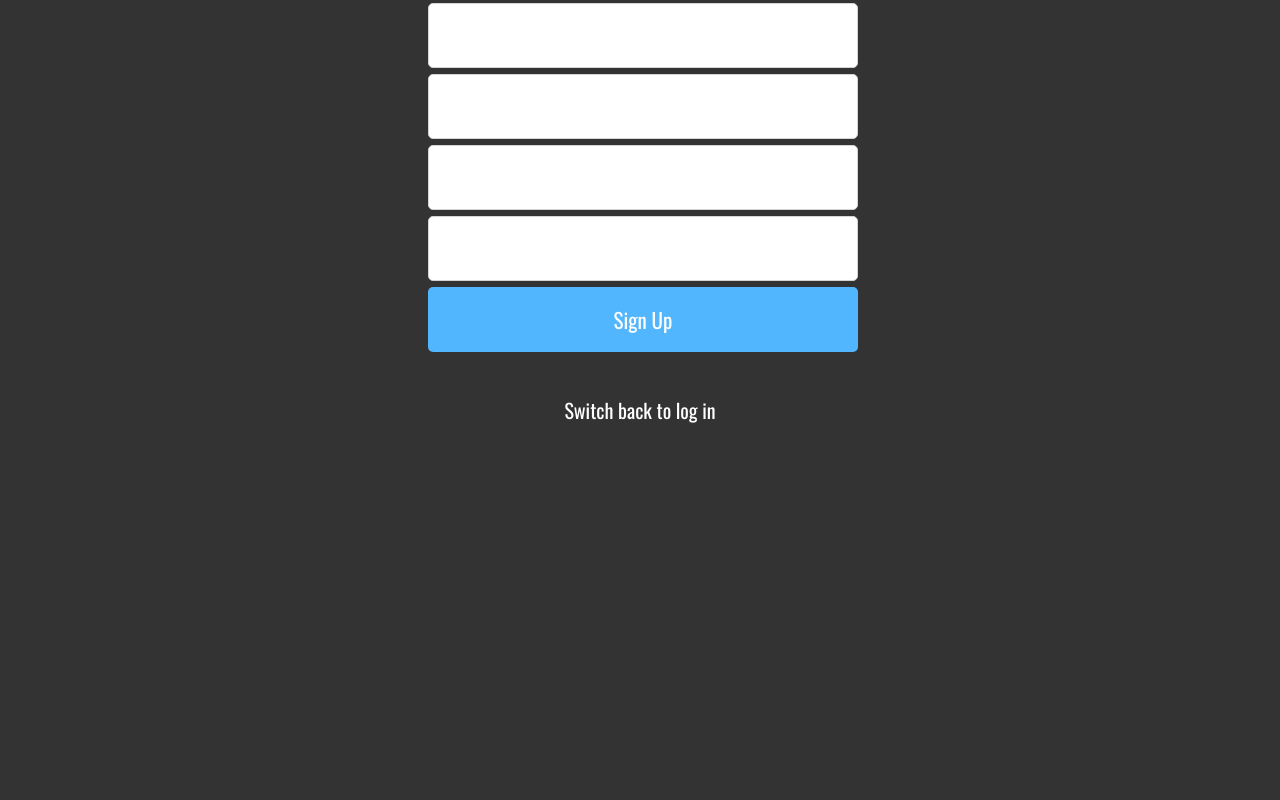
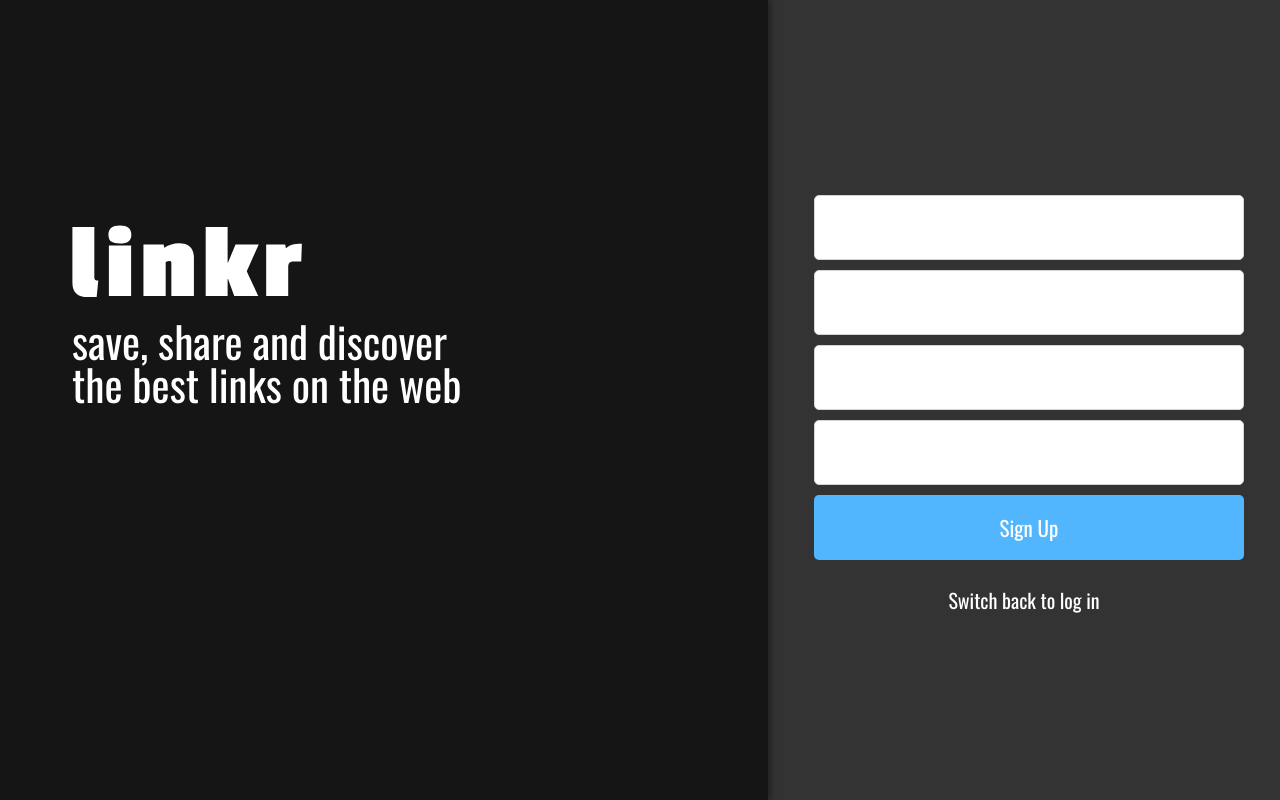
Before and after one commit to RafaelBahiense/Linkr, a React (Create React App) app: page /sign-up in a window 1280 px wide. Built offline with nearby package versions, Linux system fonts and the light colour scheme.

Commit message:
signup feature done

```diff
--- a/src/components/SignUp/index.js
+++ b/src/components/SignUp/index.js
@@ -1,28 +1,112 @@
 import React, { useState } from 'react';
-import Container from "../general/Container";
-import Form from "../general/Form";
-import Input from "../general/Input";
-import Button from "../general/Button";
-import Go from "../general/Go";
+import Container from '../general/Container';
+import Form from '../general/Form';
+import Input from '../general/Input';
+import Button from '../general/Button';
+import Go from '../general/Go';
+import Message from '../general/Message';
+import axios from 'axios';
+import { useHistory } from 'react-router';
 
 const SignUp = () => {
-    const [email, setEmail] = useState("");
-    const [password, setPassword] = useState("");
-    const [username, setUsername] = useState("");
-    const [pictureUrl, setPictureUrl] = useState("");
+	const history = useHistory();
+	const [email, setEmail] = useState('');
+	const [password, setPassword] = useState('');
+	const [username, setUsername] = useState('');
+	const [pictureUrl, setPictureUrl] = useState('');
+	const [disabled, setDisabled] = useState(false);
+
+	const handleSubmit = (e) => {
+		setDisabled(true);
+		e.preventDefault();
+
+		const data = {
+			email,
+			password,
+			username,
+			pictureUrl,
+		};
+
+		if (!email || !password || !username || !pictureUrl) {
+			alert('Preencha todos os campos');
+		} else {
+			axios
+				.post(
+					'https://mock-api.bootcamp.respondeai.com.br/api/v2/linkr/sign-up',
+					data
+				)
+				.then((res) => {
+					history.push('/');
+				})
+				.catch((err) => {
+					alert('Email já cadastrado! Tente novamente!');
+				});
+		}
+		setDisabled(false);
+	};
 
 	return (
+		<Container horizontal>
+			<Container
+				justify="center"
+				width="60%"
+				bgColor="#151515"
+				shadow="4px 0 4px rgba(0,0,0,.25)"
+			>
+				<Container height="350px" align="start" margin="0 0 0 144px">
+					<Container height="180px" align="start">
+						<img src="./img/icon.svg" width="230px" />
+						<Message
+							color="white"
+							text="save, share and discover the best links on the web"
+							width="430px"
+							font="Oswald"
+							size="43px"
+						/>
+					</Container>
+				</Container>
+			</Container>
+			<Container width="40%" justify="center">
 				<Container height="420px" font="Oswald">
-            <Form width="430px">
-                <Input required height={65} type="email" data={{value: email , setValue: setEmail}} />
-                <Input required height={65} type="password" data={{value: password , setValue: setPassword}} />
-                <Input required height={65} data={{value: username , setValue: setUsername}} />
-                <Input required height={65} type="url" data={{value: pictureUrl , setValue: setPictureUrl}} />
+					<Form
+						width="430px"
+						disabled={disabled}
+						onSubmit={handleSubmit}
+					>
+						<Input
+							height={65}
+							type="email"
+							data={{ value: email, setValue: setEmail }}
+						/>
+						<Input
+							height={65}
+							type="password"
+							data={{ value: password, setValue: setPassword }}
+						/>
+						<Input
+							height={65}
+							data={{ value: username, setValue: setUsername }}
+						/>
+						<Input
+							height={65}
+							type="url"
+							data={{
+								value: pictureUrl,
+								setValue: setPictureUrl,
+							}}
+						/>
 						<Button height={65} text="Sign Up" />
 					</Form>
-            <Go to="/" text="Switch back to log in" color="#fff" fSize="20px" />
+					<Go
+						to="/"
+						text="Switch back to log in"
+						color="#fff"
+						fSize="20px"
+					/>
+				</Container>
+			</Container>
 		</Container>
 	);
-}
+};
 
 export default SignUp;
--- a/src/components/general/Button/styles.js
+++ b/src/components/general/Button/styles.js
@@ -9,7 +9,7 @@ const StyledButton = styled.button`
 
     width: ${props => props.width ? `${props.width}px` : '100%'};
     height: ${props => props.height ? `${props.height}px` : '45px'};
-    margin: 3px;
+    margin: 5px;
     border-radius: ${props => props.radius ? `${props.radius}%` : '5px'};
     border: ${props => props.border ? props.border : 'none'};
     background-color: ${props => props.color ? props.color : '#52B6FF'};
--- a/src/components/general/Container/index.js
+++ b/src/components/general/Container/index.js
@@ -17,7 +17,8 @@ const Container = ({
 	align,
 	onClick,
 	cursor,
-	font
+	font,
+	shadow
 }) => {
 	return (
 		<StyledContainer
@@ -36,6 +37,7 @@ const Container = ({
 			minW={minW}
 			maxW={maxW}
 			font={font}
+			shadow={shadow}
 		>
 			{children}
 		</StyledContainer>
--- a/src/components/general/Container/styles.js
+++ b/src/components/general/Container/styles.js
@@ -16,6 +16,7 @@ const StyledContainer = styled.div`
 	margin: ${(props) => (props.margin ? props.margin : '0')};
 	cursor: ${(props) => (props.cursor ? props.cursor : 'auto')};
 	font-family: ${(props) => (props.font ? props.font : 'inherit')};
+	box-shadow: ${(props) => (props.shadow ? props.shadow : 'none')};
 `;
 
 export default StyledContainer;
--- a/src/components/general/Input/styles.js
+++ b/src/components/general/Input/styles.js
@@ -3,7 +3,7 @@ import styled from 'styled-components';
 const StyledInput = styled.input`
 	width: ${(props) => (props.width ? `${props.width}px` : '100%')};
 	height: ${(props) => (props.height ? `${props.height}px` : '45px')};
-	margin: 3px;
+	margin: 5px;
 	border-radius: ${props => props.radius ? `${props.radius}%` : '5px'};
     border: ${props => props.border ? props.border : '1px solid #d4d4d4'};
 	padding: ${props => props.padding ? props.padding : '9px'};
--- /dev/null
+++ b/src/components/general/Message/index.js
@@ -0,0 +1,12 @@
+import React from 'react';
+import StyledTitle from './styles';
+
+const Message = ({text, size, font, color, width}) => {
+    return (
+        <StyledTitle size={size} font={font} color={color} width={width}>
+            {text}
+        </StyledTitle>
+    );
+}
+
+export default Message;
--- /dev/null
+++ b/src/components/general/Message/styles.js
@@ -0,0 +1,10 @@
+import styled from "styled-components";
+
+const StyledTitle = styled.p`
+    color: ${props => props.color ? props.color : "#666666"};
+    font-size: ${props => props.size ? props.size : "18px"};
+    width: ${props => props.width ? props.width : "100%"};
+    font-family: ${props => props.font ? props.font : "inherit"};
+`;
+
+export default StyledTitle;
--- a/src/styles/global.css
+++ b/src/styles/global.css
@@ -14,4 +14,12 @@ a {
 body {
     background-color: #333333;
     user-select: none;
+    min-height: 100vh;
+    position: relative;
 }
+
+.root {
+    position: absolute;
+    width: 100%;
+    height: 100%;
+}
```
Lines whose indentation alone changed are shown as unchanged.
